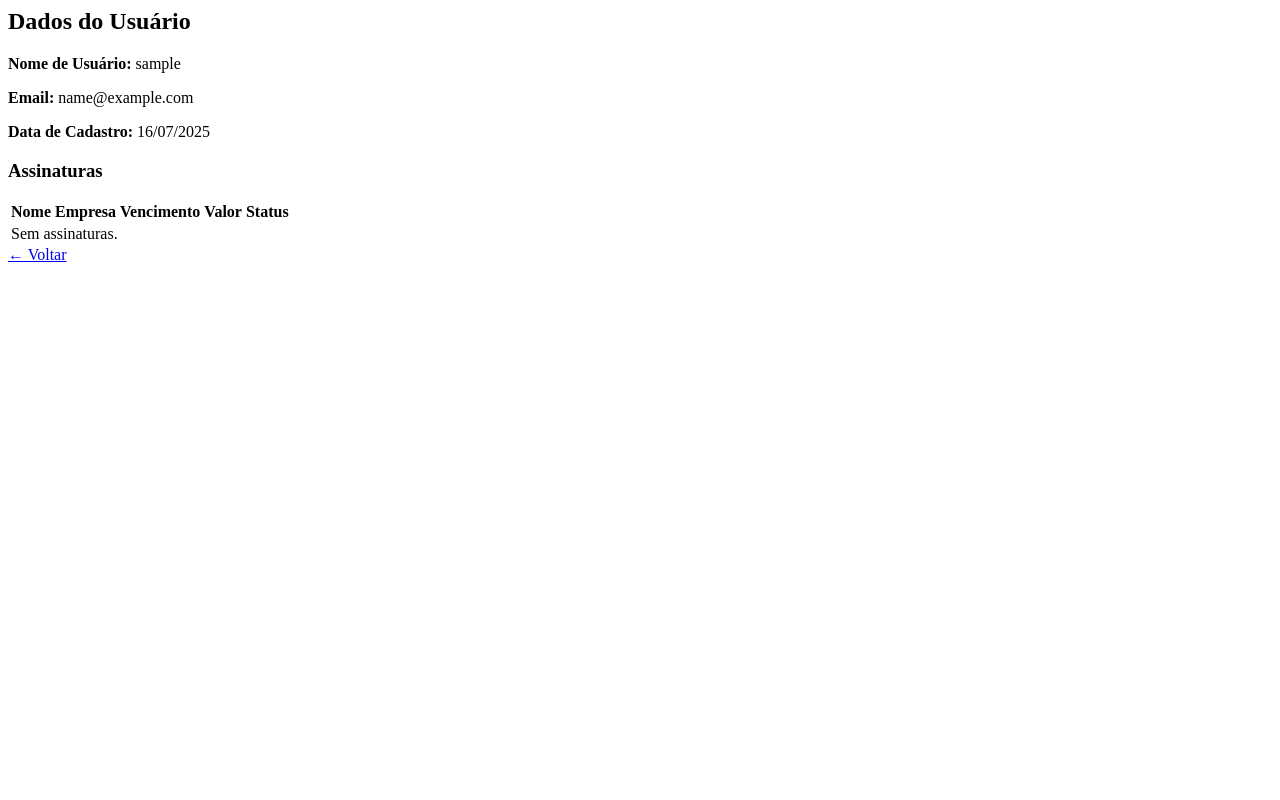
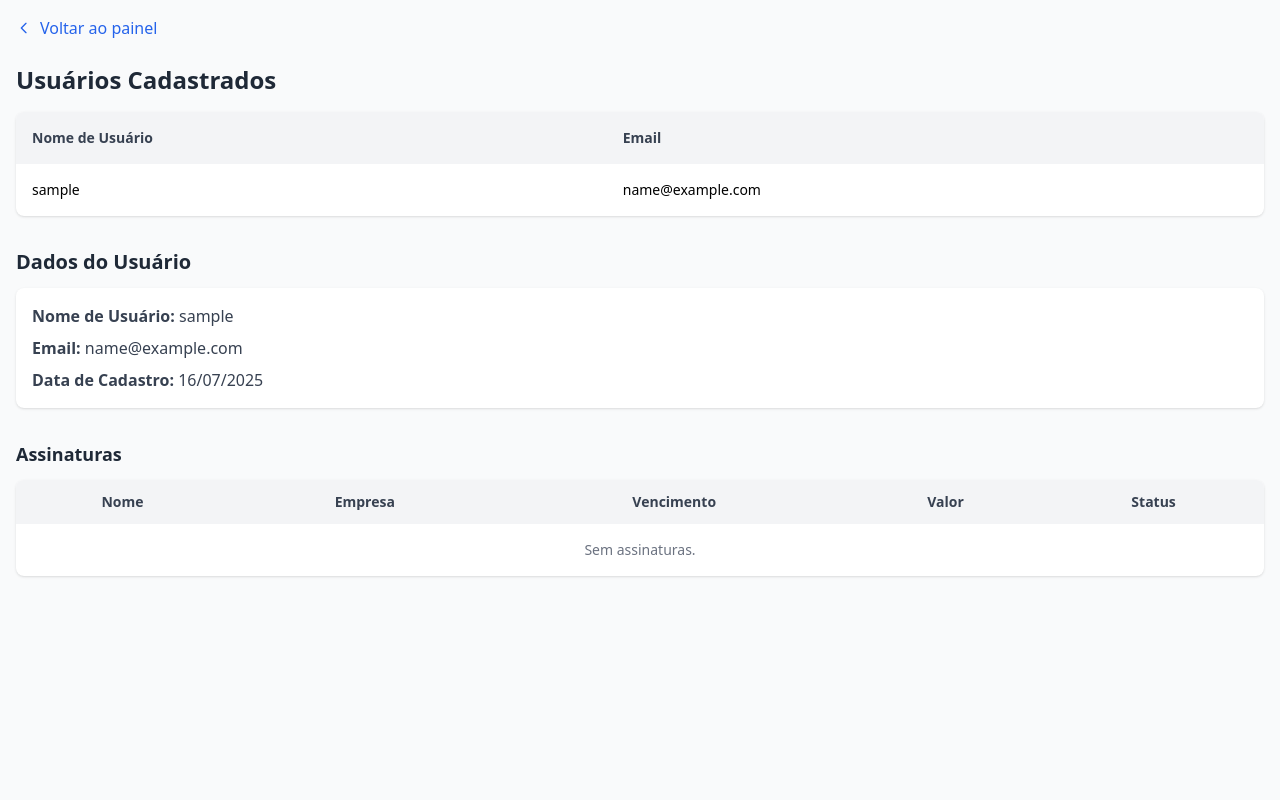
Before and after one commit to Ayram450/gerenciador-de-assinaturas-planos, a Django app: page /dados-usuarios/1/ in a window 1280 px wide. Run offline with Django 5.2, Linux system fonts and the light colour scheme; the visitor is signed in with stand-in values (Sample User, id 1); data comes from the database, SQL or seed files in the repository; data that the repository does not hold is empty; some libraries are stand-ins or nearby versions.

Commit message:
ajuste nas telas de admin

```diff
--- a/accounts/templates/accounts/dados_usuario.html
+++ b/accounts/templates/accounts/dados_usuario.html
@@ -1,38 +1,93 @@
-<h2 class="text-xl font-semibold mb-4">Dados do Usuário</h2>
+{% load static %}
+<!DOCTYPE html>
+<html lang="pt-BR">
+<head>
+  <meta charset="UTF-8" />
+  <meta name="viewport" content="width=device-width, initial-scale=1.0" />
+  <title>Lista de Usuários</title>
+  <script src="https://cdn.tailwindcss.com"></script>
+</head>
+<body class="bg-gray-50 min-h-screen font-sans">
+  <div class="container mx-auto px-4 pt-4">
 
-<div class="bg-white shadow rounded-lg p-4 mb-6">
+    <!-- Navbar alinhada com espaçamento reduzido -->
+    <div class="flex justify-between items-center mb-4">
+      <!-- Botão Voltar -->
+      <a href="{% url 'admin_dash' %}" class="inline-flex items-center text-blue-600 hover:text-blue-800">
+        <svg xmlns="http://www.w3.org/2000/svg" class="h-4 w-4 mr-2" fill="none" viewBox="0 0 24 24" stroke="currentColor">
+          <path stroke-linecap="round" stroke-linejoin="round" stroke-width="2" d="M15 19l-7-7 7-7" />
+        </svg>
+        Voltar ao painel
+      </a>
+    </div>
+
+    <main class="pt-2">
+
+      <!-- Título -->
+      <h2 class="text-2xl font-bold text-gray-800 mb-4">Usuários Cadastrados</h2>
+
+      <!-- Tabela de Usuários -->
+      <div class="bg-white shadow rounded-lg overflow-hidden mb-8">
+        <table class="min-w-full text-sm">
+          <thead class="bg-gray-100 text-left text-gray-700">
+            <tr>
+              <th class="p-4">Nome de Usuário</th>
+              <th class="p-4">Email</th>
+            </tr>
+          </thead>
+          <tbody class="divide-y divide-gray-200">
+            <tr>
+              <td class="p-4">{{ usuario.username }}</td>
+              <td class="p-4">{{ usuario.email }}</td>
+            </tr>
+          </tbody>
+        </table>
+      </div>
+
+      <!-- Dados do Usuário -->
+      <section class="mb-8">
+        <h2 class="text-xl font-semibold text-gray-800 mb-3">Dados do Usuário</h2>
+        <div class="bg-white shadow rounded-lg p-4 space-y-2 text-gray-700">
           <p><strong>Nome de Usuário:</strong> {{ usuario.username }}</p>
           <p><strong>Email:</strong> {{ usuario.email }}</p>
           <p><strong>Data de Cadastro:</strong> {{ usuario.date_joined|date:"d/m/Y" }}</p>
         </div>
+      </section>
 
-<h3 class="text-lg font-semibold mb-2">Assinaturas</h3>
-<table class="w-full border text-sm">
-  <thead class="bg-gray-100">
+      <!-- Assinaturas -->
+      <section>
+        <h3 class="text-lg font-semibold text-gray-800 mb-3">Assinaturas</h3>
+        <div class="bg-white shadow rounded-lg overflow-x-auto">
+          <table class="min-w-full text-sm">
+            <thead class="bg-gray-100 text-gray-700">
               <tr>
-      <th class="p-2">Nome</th>
-      <th class="p-2">Empresa</th>
-      <th class="p-2">Vencimento</th>
-      <th class="p-2">Valor</th>
-      <th class="p-2">Status</th>
+                <th class="p-3">Nome</th>
+                <th class="p-3">Empresa</th>
+                <th class="p-3">Vencimento</th>
+                <th class="p-3">Valor</th>
+                <th class="p-3">Status</th>
               </tr>
             </thead>
-  <tbody>
+            <tbody class="divide-y divide-gray-200">
               {% for sub in assinaturas %}
-    <tr class="border-t">
-      <td class="p-2">{{ sub.nomeAssi }}</td>
-      <td class="p-2">{{ sub.empresa }}</td>
-      <td class="p-2">{{ sub.data_venc|date:"d/m/Y" }}</td>
-      <td class="p-2">R$ {{ sub.valorMens|floatformat:"2" }}</td>
-      <td class="p-2">{{ sub.status }}</td>
+              <tr>
+                <td class="p-3">{{ sub.nomeAssi }}</td>
+                <td class="p-3">{{ sub.empresa }}</td>
+                <td class="p-3">{{ sub.data_venc|date:"d/m/Y" }}</td>
+                <td class="p-3">R$ {{ sub.valorMens|floatformat:"2" }}</td>
+                <td class="p-3">{{ sub.status }}</td>
               </tr>
               {% empty %}
-    <tr><td colspan="5" class="p-2 text-center text-gray-500">Sem assinaturas.</td></tr>
+              <tr>
+                <td colspan="5" class="p-4 text-center text-gray-500">Sem assinaturas.</td>
+              </tr>
               {% endfor %}
             </tbody>
           </table>
+        </div>
+      </section>
 
-<!-- Botão Voltar -->
-<div class="mt-4">
-  <a href="{% url 'admin_dash' %}" class="text-blue-600 hover:text-blue-800">← Voltar</a>
+    </main>
   </div>
+</body>
+</html>
```
Also changed, not shown: accounts/templates/accounts/admin_dash.html (+13 -11 lines). Lines whose indentation alone changed are shown as unchanged.
